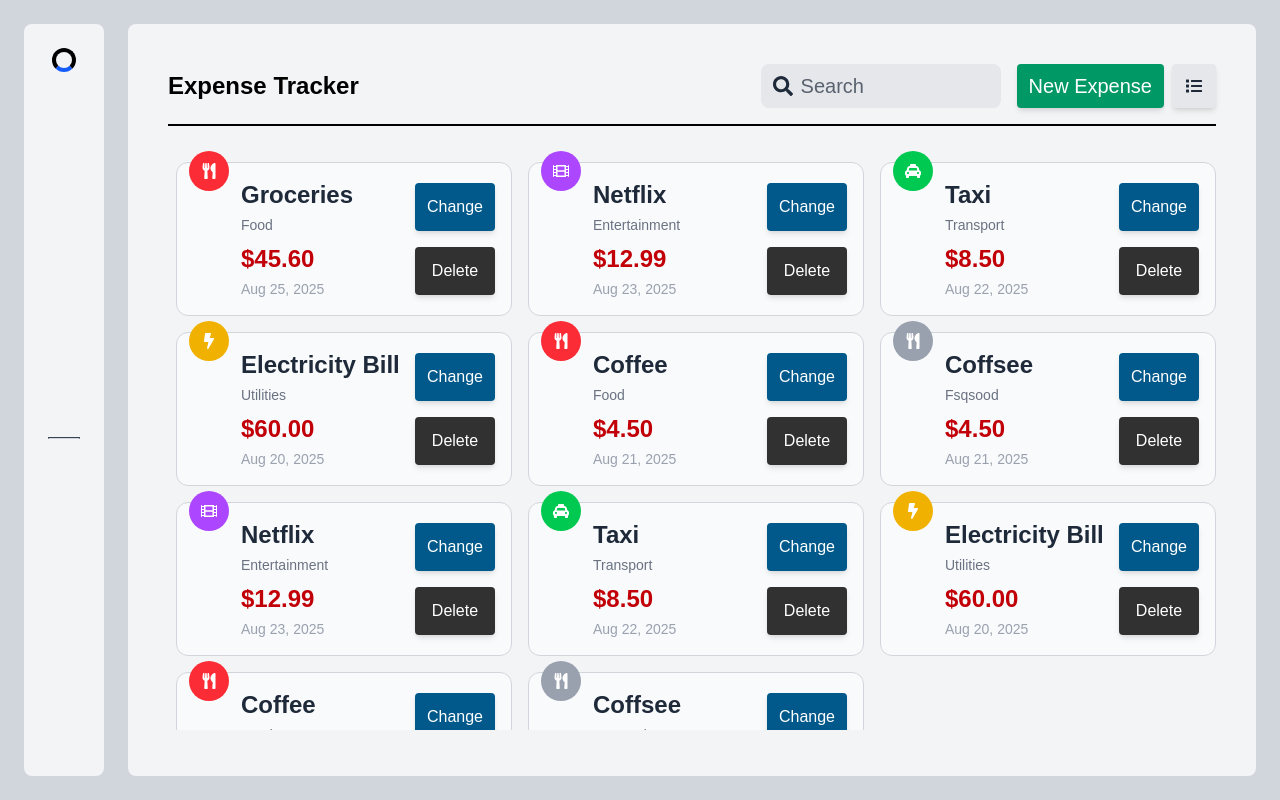
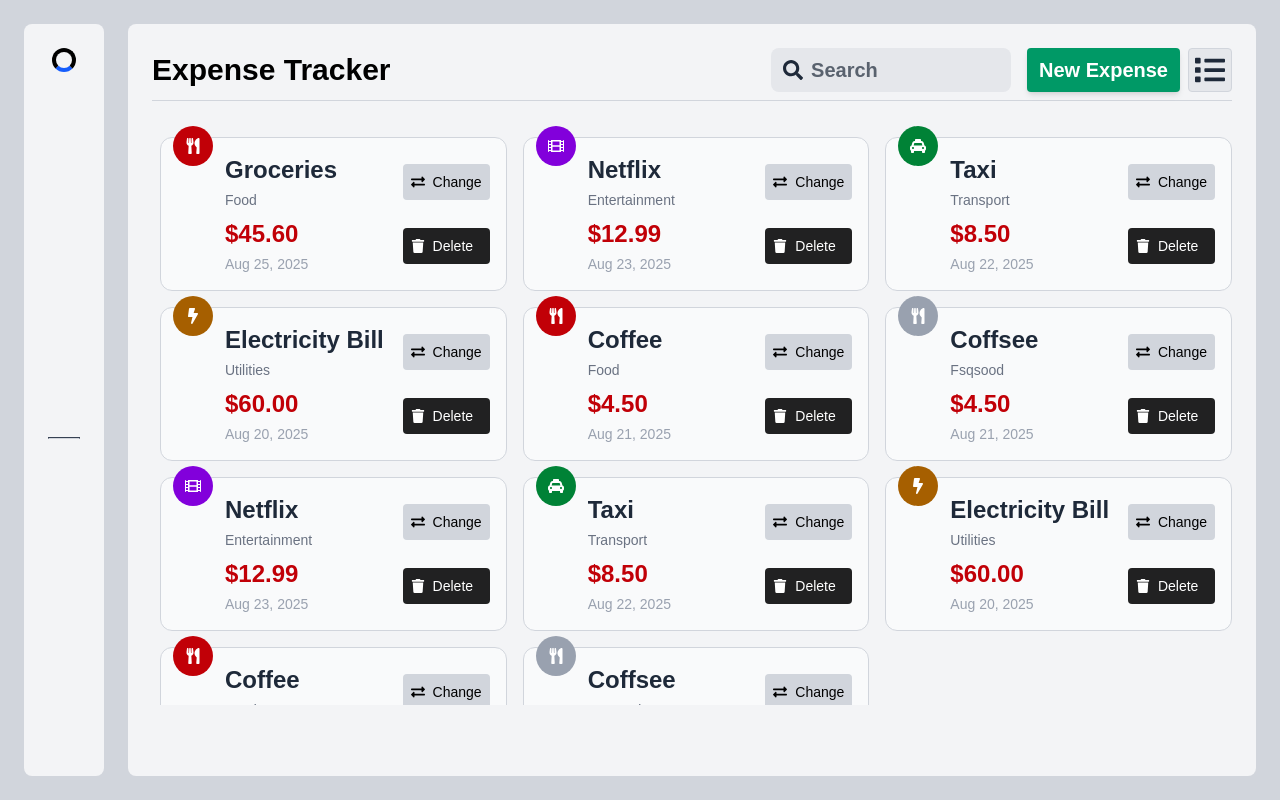
Before and after one commit to JerryTanjaka/Personnal-Finance-Tracker-Frontend, a React (Vite) app: page /expense in a window 1280 px wide. Built offline with nearby package versions, Linux system fonts and the light colour scheme; some icons are missing; a web font is replaced by a local one.

Commit message:
style : change expenseCard color

```diff
--- a/src/components/Expense/Expense.tsx
+++ b/src/components/Expense/Expense.tsx
@@ -100,10 +100,10 @@ export default function Expense() {
     ];
 
     return (
-        <div className="z-50 flex h-[94vh] w-full flex-col items-center rounded-lg bg-gray-100 p-4">
+        <div className="z-50 flex h-[94vh] w-full flex-col items-center rounded-lg bg-gray-100">
             <div className="flex min-h-full w-full max-w-7xl flex-col rounded-2xl p-6">
-                <div className="flex flex-col border-b-2 pb-4 md:flex-row md:items-center md:justify-between">
-                    <h1 className="text-2xl font-bold">Expense Tracker</h1>
+                <div className="flex flex-col border-b-1 border-gray-300 pb-2 md:flex-row md:items-center md:justify-between text-3xl font-bold">
+                    <h1 className="text-3xl font-bold">Expense Tracker</h1>
 
                     <div className="flex flex-col items-start space-y-2 md:flex-row md:items-center md:space-y-0 md:space-x-4">
                         <div className="relative flex items-center">
@@ -122,10 +122,9 @@ export default function Expense() {
                             >
                                 New Expense
                             </button>
-
                             <button
                                 onClick={toggleView}
-                                className="flex h-11 w-11 items-center justify-center rounded bg-gray-200 text-gray-800 shadow-md transition hover:bg-gray-300 active:scale-95"
+                                className="flex h-11 w-11 items-center justify-center rounded bg-gray-200 text-gray-800 border-[1px] border-gray-300 transition hover:bg-gray-300 active:scale-95"
                             >
                                 {view === 'grid' ? <FaList /> : <FaThLarge />}
                             </button>
@@ -134,7 +133,7 @@ export default function Expense() {
                 </div>
 
                 <div
-                    className={`mt-6 w-[100%] overflow-y-auto pl-2 pt-3 ${
+                    className={`mt-6 w-[100%] overflow-y-auto pt-3 pl-2 ${
                         view === 'grid'
                             ? 'grid grid-cols-1 gap-4 sm:grid-cols-2 lg:grid-cols-3'
                             : 'flex flex-col space-y-4'
--- a/src/components/Expense/ExpenseCard.tsx
+++ b/src/components/Expense/ExpenseCard.tsx
@@ -1,5 +1,13 @@
 import React from 'react';
-import { FaBolt, FaCoffee, FaFilm, FaTaxi, FaUtensils } from 'react-icons/fa';
+import {
+    FaBolt,
+    FaCoffee,
+    FaExchangeAlt,
+    FaFilm,
+    FaTaxi,
+    FaTrash,
+    FaUtensils,
+} from 'react-icons/fa';
 
 type ExpenseCardProps = {
     expense: { name: string; amount: number; date: string; category: string };
@@ -16,11 +24,11 @@ export default function ExpenseCard({ expense, view }: ExpenseCardProps) {
     };
 
     const categoryColors: Record<string, string> = {
-        Food: 'bg-red-500',
-        Entertainment: 'bg-purple-500',
-        Transport: 'bg-green-500',
-        Utilities: 'bg-yellow-500',
-        Coffee: 'bg-orange-500',
+        Food: 'bg-red-700',
+        Entertainment: 'bg-purple-700',
+        Transport: 'bg-green-700',
+        Utilities: 'bg-yellow-700',
+        Coffee: 'bg-orange-700',
     };
 
     const formattedDate = new Date(expense.date).toLocaleDateString('en-US', {
@@ -31,7 +39,7 @@ export default function ExpenseCard({ expense, view }: ExpenseCardProps) {
 
     return (
         <div
-            className={`group relative rounded-xl border-[1px] border-gray-300 bg-gray-50 p-4  border-b-1 transition-transform duration-200 hover:scale-101 hover:shadow-sm ${
+            className={`group relative rounded-xl border-[1px] border-b-1 border-gray-300 bg-gray-50 p-4 transition-transform duration-200 hover:scale-101 hover:shadow-sm ${
                 view === 'list' ? 'h-20' : 'h-auto'
             }`}
         >
@@ -72,11 +80,17 @@ export default function ExpenseCard({ expense, view }: ExpenseCardProps) {
                             : 'flex-row space-x-5'
                     }`}
                 >
-                    <button className="transform rounded bg-sky-800 px-3 py-3 text-white shadow-md transition duration-100 ease-in-out hover:bg-sky-600 active:scale-95">
+                    <button
+                        className={`flex transform items-center gap-2 rounded bg-gray-300 text-black  transition duration-100 ease-in-out hover:bg-gray-400 active:scale-95 ${view === 'grid' ? 'px-2 py-2 text-sm' : 'px-3 py-3 text-base'}`}
+                    >
+                        <FaExchangeAlt />
                         Change
                     </button>
 
-                    <button className="transform rounded bg-neutral-800/95 px-3 py-3 text-white shadow-md transition duration-100 ease-in-out hover:bg-neutral-600 active:scale-95">
+                    <button
+                        className={`flex transform items-center gap-2 rounded bg-neutral-950/90 text-white  transition duration-100 ease-in-out hover:bg-neutral-700 active:scale-95 ${view === 'grid' ? 'px-2 py-2 text-sm' : 'px-3 py-3 text-base'}`}
+                    >
+                        <FaTrash />
                         Delete
                     </button>
                 </div>
```
